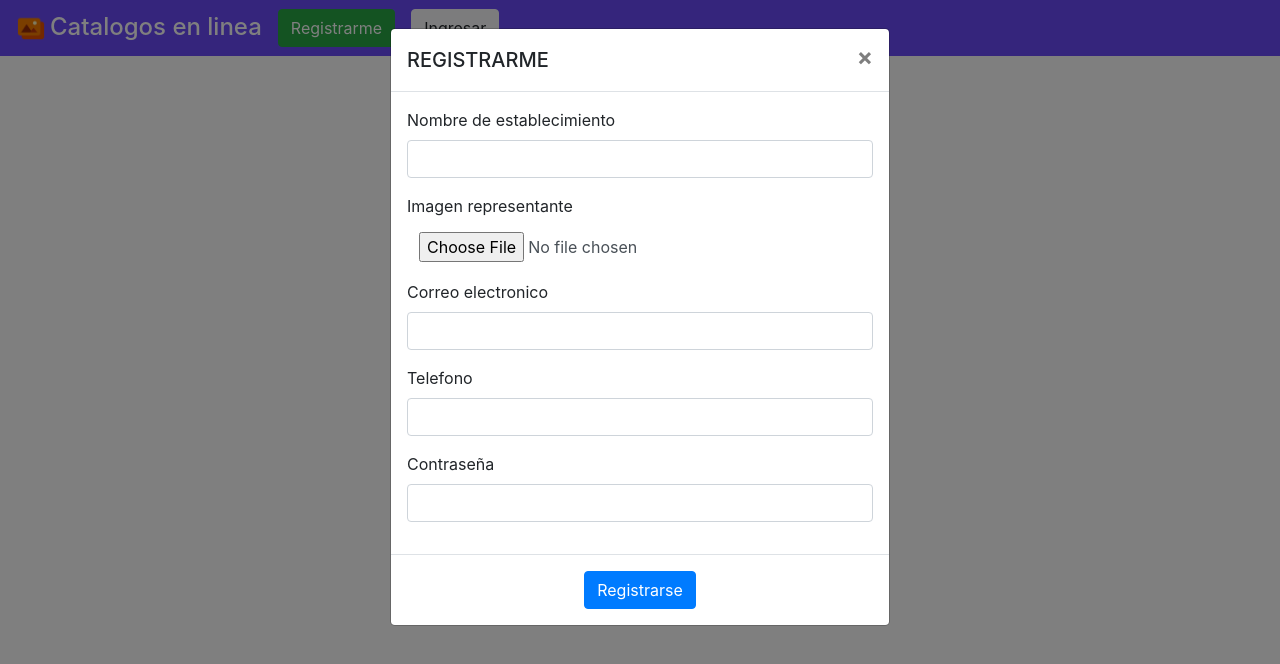
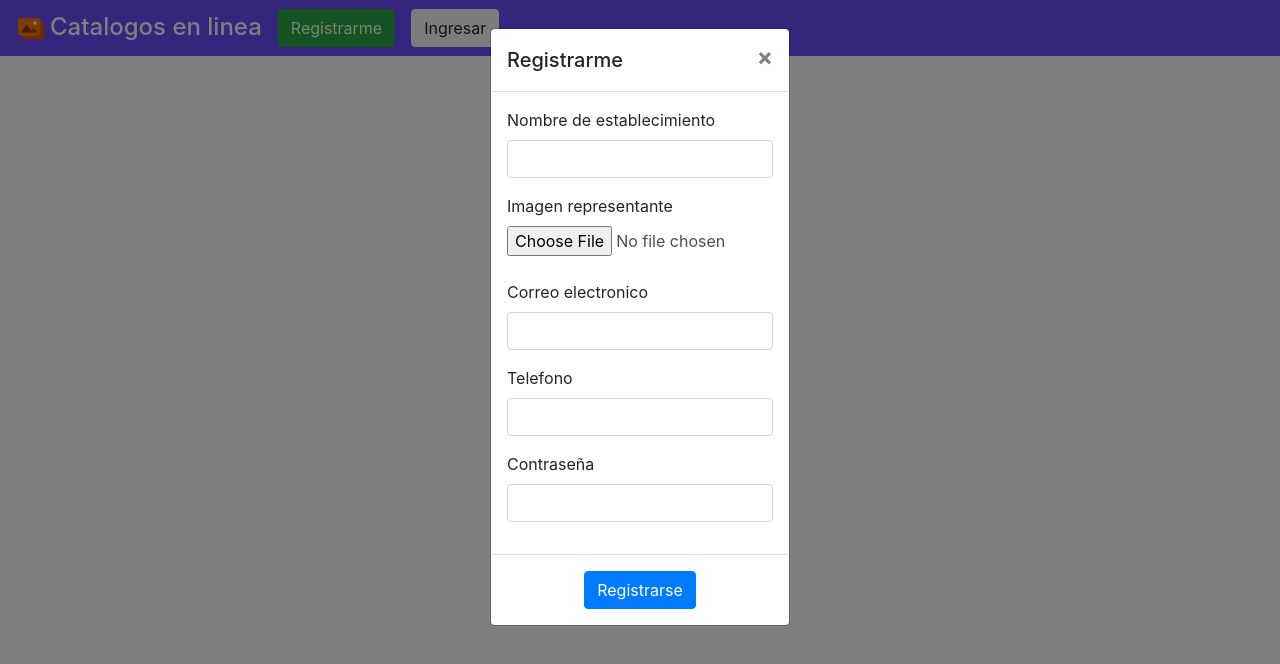
Before and after one commit to Catalina-Diaz/Dip-frontend, a Vue app: page / in a window 1280 px wide. Both pictures are taken after a click on the button "Registrarme". Shown: the top 664 px of the page. Built offline with nearby package versions, Linux system fonts and the light colour scheme.

Commit message:
Modificando modals

```diff
--- a/src/App.vue
+++ b/src/App.vue
@@ -32,10 +32,10 @@
 
   <!-- Modal Registro-->
   <div class="modal fade" id="staticBackdrop" data-backdrop="static" data-keyboard="false" tabindex="-1" aria-labelledby="staticBackdropLabel" aria-hidden="true">
-    <div class="modal-dialog">
+    <div class="modal-dialog modal-sm">
       <div class="modal-content">
         <div class="modal-header">
-          <h5 class="modal-title" id="staticBackdropLabel">REGISTRARME</h5>
+          <h5 class="modal-title" id="staticBackdropLabel">Registrarme</h5>
           <button type="button" class="close" data-dismiss="modal" aria-label="Close">
             <span aria-hidden="true">&times;</span>
           </button>
@@ -49,7 +49,7 @@
             </div>
             <div class="form-group">
               <label for="file">Imagen representante</label>
-              <input @change="cambiarImagen()" style="border: 0" type="file" class="form-control" id="file">
+              <input @change="cambiarImagen()" style="border: 0," type="file" class="form-control p-0" id="file" >
             </div>
             <div class="form-group">
               <label for="email">Correo electronico</label>
@@ -75,11 +75,11 @@
 
   <!-- Modal inicio sesion-->
   <div class="modal fade" id="staticBackdropo" data-backdrop="static" data-keyboard="false" tabindex="-1" aria-labelledby="staticBackdropLabel" aria-hidden="true">
-    <div class="modal-dialog">
+    <div class="modal-dialog modal-sm">
       <div class="modal-content">
 
         <div class="modal-header">
-          <h5 class="modal-title" id="staticBackdropLabel">INGRESAR</h5>
+          <h5 class="modal-title" id="staticBackdropLabel">Ingresar</h5>
           <button type="button" class="close" data-dismiss="modal" aria-label="Close">
             <span aria-hidden="true">&times;</span>
           </button>
```
